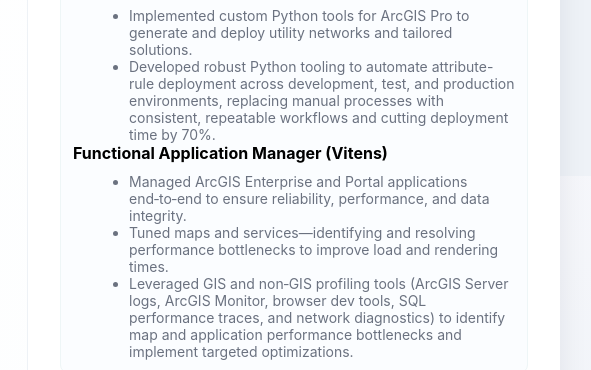
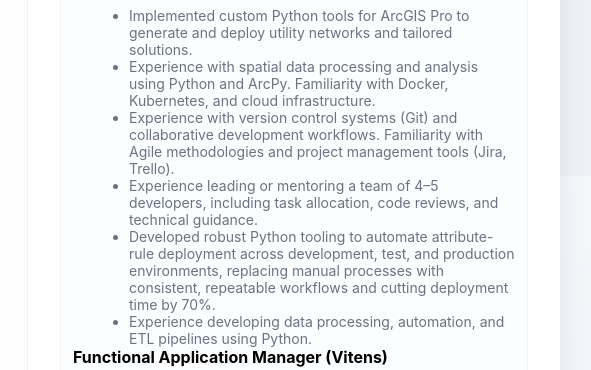
Before and after one commit to jp106/jp106.github.io, a plain HTML site: page index.html in a window 1280 px wide. Shown: the part 656-1026 px from the top of the page, 506-1097 px from the left. Drawn offline with Linux system fonts and the light colour scheme.

Commit message:
feat: add to experience

```diff
--- a/index.html
+++ b/index.html
@@ -194,7 +194,11 @@
             <h2>Lead developer (Tensing USA, BMRGIS) </h2>
             <ul class="bullets">
               <li>Implemented custom Python tools for ArcGIS Pro to generate and deploy utility networks and tailored solutions.</li>
+              <li>Experience with spatial data processing and analysis using Python and ArcPy. Familiarity with Docker, Kubernetes, and cloud infrastructure. </li>
+              <li>Experience with version control systems (Git) and collaborative development workflows. Familiarity with Agile methodologies and project management tools (Jira, Trello).</li>
+              <li>Experience leading or mentoring a team of 4–5 developers, including task allocation, code reviews, and technical guidance. </li>
               <li>Developed robust Python tooling to automate attribute-rule deployment across development, test, and production environments, replacing manual processes with consistent, repeatable workflows and cutting deployment time by 70%.</li>
+              <li>Experience developing data processing, automation, and ETL pipelines using Python.</li>
             </ul>
             <h2>Functional Application Manager (Vitens) </h2>
             <ul class="bullets">
```
